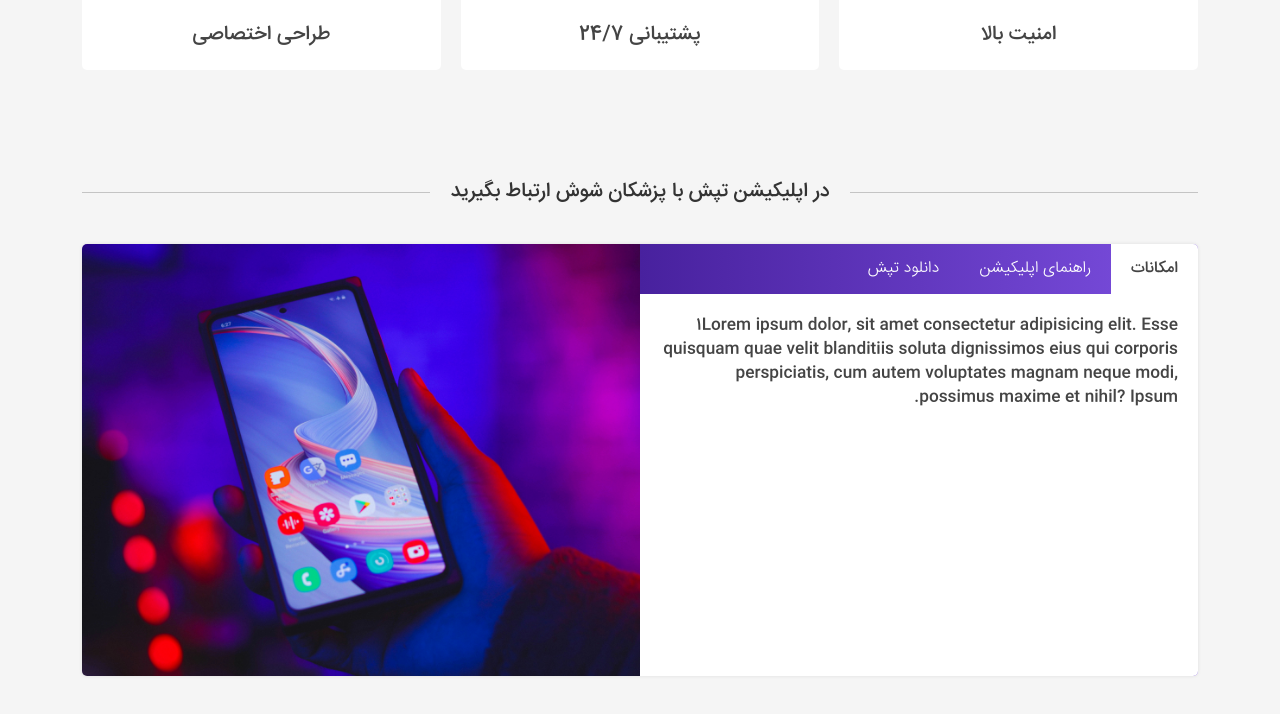
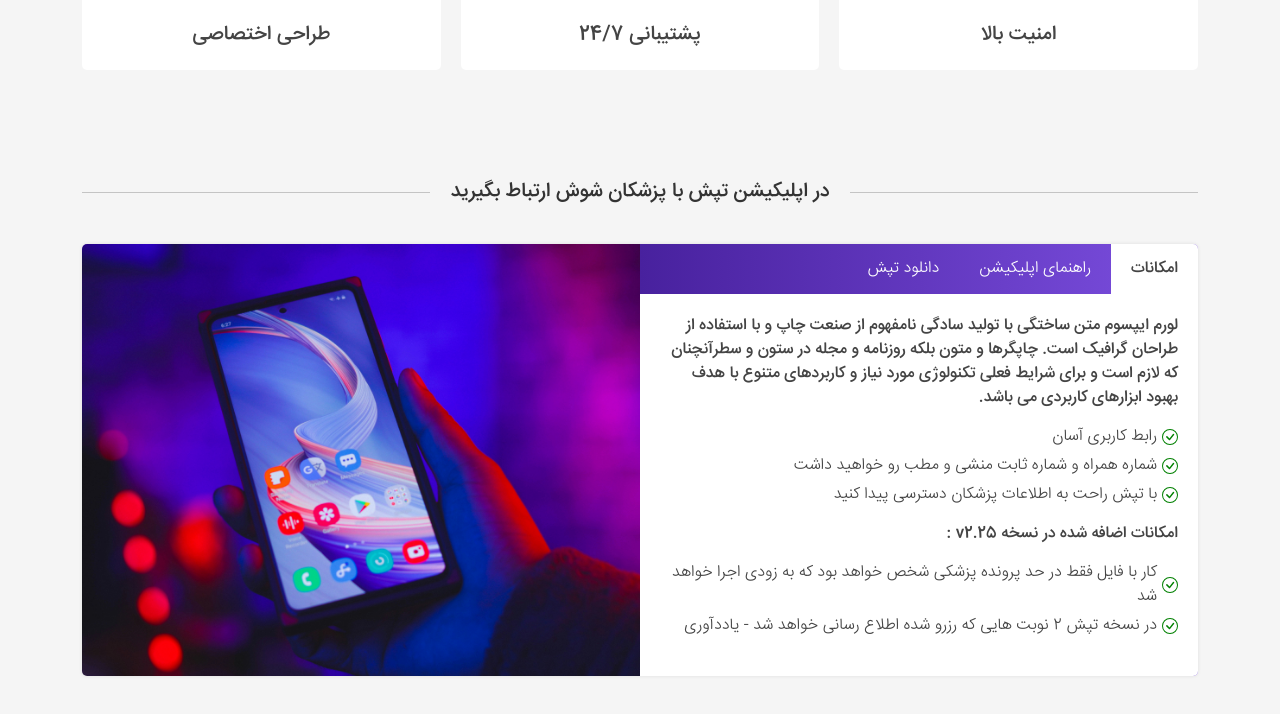
Before and after one commit to mohammaddr653/tapesh, a React (Create React App) app: page / in a window 1280 px wide. Shown: the part 2428-3142 px from the top of the page. Built offline with nearby package versions, Linux system fonts and the light colour scheme; no server answers.

Commit message:
added tapesh facilities

```diff
--- /dev/null
+++ b/public/facilities.json
@@ -0,0 +1,40 @@
+[
+    {
+        "type":"explain",
+        "array":"لورم ایپسوم متن ساختگی با تولید سادگی نامفهوم از صنعت چاپ و با استفاده از طراحان گرافیک است. چاپگرها و متون بلکه روزنامه و مجله در ستون و سطرآنچنان که لازم است و برای شرایط فعلی تکنولوژی مورد نیاز و کاربردهای متنوع با هدف بهبود ابزارهای کاربردی می باشد. "
+    },
+    {
+        "type":"li",
+        "array":"رابط کاربری آسان"
+    },
+    {
+        "type":"li",
+        "array":"شماره همراه و شماره ثابت منشی و مطب رو خواهید داشت"
+    },
+    {
+        "type":"li",
+        "array":"با تپش راحت به اطلاعات پزشکان دسترسی پیدا کنید "
+    },
+    {
+        "type":"new li title",
+        "title":"امکانات اضافه شده در نسخه v2.25 :"
+    },
+    {
+        "type":"new li",
+        "array":"کار با فایل فقط در حد پرونده پزشکی شخص خواهد بود که به زودی اجرا خواهد شد"
+    },
+    {
+        "type":"new li",
+        "array":"در نسخه تپش 2 نوبت هایی که رزرو شده اطلاع رسانی خواهد شد - یاددآوری"
+    },
+
+
+
+    {
+        "type":"setup",
+        "for":"setup",
+        "array":["ds","jljlk","sjdjlk","sdse"]
+    }
+
+
+]
--- a/src/app.jsx
+++ b/src/app.jsx
@@ -4,6 +4,7 @@ import axios from 'axios';
 import { useEffect } from 'react';
 import { useState } from 'react';
 import DoctorsInfoContext from './context/doctorsInfo';
+import FacilitiesContext from "./context/facilitiesContext";
 
 
 
@@ -12,6 +13,18 @@ import DoctorsInfoContext from './context/doctorsInfo';
 const App = () => {
   const [doctors, setDoctors] = useState([]);
   let [sliderShowDr, setSliderShowDr] = useState([]);
+  const [facilities, setFacilities] = useState([]);
+
+  useEffect(()=>{
+    async function getFacilities(){
+      const response = await axios.get("facilities.json");
+      console.log(response.data);
+      setFacilities(response.data);
+      // setSliderShowDr(response.data[0].img);
+    }
+    getFacilities();
+
+  },[])
   useEffect(() => {
     async function getData(){
         const response = await axios.get("doctors.json");
@@ -34,9 +47,14 @@ const App = () => {
   },[]);
 
   return (
-    <DoctorsInfoContext.Provider value={{doctors,setDoctors,sliderShowDr,setSliderShowDr}}>
-      <RootContainer/>
-    </DoctorsInfoContext.Provider>
+    <FacilitiesContext.Provider value={{facilities,setFacilities}}>
+      <DoctorsInfoContext.Provider value={{doctors,setDoctors,sliderShowDr,setSliderShowDr}}>
+        <RootContainer/>
+      </DoctorsInfoContext.Provider>
+    </FacilitiesContext.Provider>
+    // <FacilitiesContext.Provider value={{facilities,setFacilities}}>
+    //   <RootContainer/>
+    // </FacilitiesContext.Provider>
    );
 }
 
--- /dev/null
+++ b/src/context/facilitiesContext.js
@@ -0,0 +1,5 @@
+import { createContext } from "react";
+
+const facilitiesContext= createContext();
+
+export default facilitiesContext;
--- a/src/css/home-main-tapesh-facilities.css
+++ b/src/css/home-main-tapesh-facilities.css
@@ -96,19 +96,53 @@ div#home-main-tapesh-facilities>div.container div.facilities-body div.facilities
 div#home-main-tapesh-facilities>div.container div.facilities-body div.facilities-right div.fac-box{
     position: absolute;
     top: 50px;
+    width: 100%;
     padding: 20px;
     background-color: white;
     right: 0;
+    overflow-y: scroll;
     height: calc(100% - 50px);
     /* visibility: hidden; */
     display: none;
 
 }
+div#home-main-tapesh-facilities>div.container div.facilities-body div.facilities-right div.fac-box::-webkit-scrollbar{
+    display: none;
+
+}
 div#home-main-tapesh-facilities>div.container div.facilities-body div.facilities-right div.fac-box-show{
-
     display: block;
 }
+div#home-main-tapesh-facilities>div.container div.facilities-body div.facilities-right div.fac-box>div{
 
+    display: flex;
+    flex-direction: column;
+    gap: 5px;
+    justify-content: start;
+    align-items: start;
+
+}
+div#home-main-tapesh-facilities>div.container div.facilities-body div.facilities-right div.fac-box>div>div.facilities-explain{
+    margin-bottom: 10px;
+    font-weight: 300;
+}
+div#home-main-tapesh-facilities>div.container div.facilities-body div.facilities-right div.fac-box>div>span.facilities-span{
+    font-weight: 200;
+    display: flex;
+    flex-direction: row;
+    gap: 5px;
+    align-items: center;
+
+}
+div#home-main-tapesh-facilities>div.container div.facilities-body div.facilities-right div.fac-box>div>span.facilities-span>svg{
+    min-width: 16px;
+    height: 16px;
+
+}
+div#home-main-tapesh-facilities>div.container div.facilities-body div.facilities-right div.fac-box>div>div.new-li-title{
+    padding: 10px 0;
+    font-weight: 300;
+}
 
 
 
--- a/src/home-main-tapesh-facilities.jsx
+++ b/src/home-main-tapesh-facilities.jsx
@@ -4,10 +4,14 @@ import axios from 'axios';
 import { useEffect } from 'react';
 import { useState } from 'react';
 import { useContext } from 'react';
-import DoctorsInfoContext from './context/doctorsInfo';
+import FacilitiesContext from './context/facilitiesContext';
 import imago from './src-images/mobile.jpg';
 
 const HomeMainTapeshFacilities = () => {
+    const facilitiesContext=useContext(FacilitiesContext);
+
+
+
     return(
         <div id="home-main-tapesh-facilities">
             <div className="container">
@@ -23,19 +27,63 @@ const HomeMainTapeshFacilities = () => {
                         <div>
                             <div className='fac-title fac-title-show' index="0" onClick={accordionShow}>امکانات</div>
                             <div className='fac-box fac-box-show'>
-                                <div>1Lorem ipsum dolor, sit amet consectetur adipisicing elit. Esse quisquam quae velit blanditiis soluta dignissimos eius qui corporis perspiciatis, cum autem voluptates magnam neque modi, possimus maxime et nihil? Ipsum.</div>
+                                <div>
+                                    {facilitiesContext.facilities.map((item,index)=>{
+                                        if(item.type==="explain"){
+                                            return(
+                                                <div key={index} className='facilities-explain'>
+                                                    {item.array}
+                                                </div>
+                                            )
+                                        }
+
+                                        if(item.type==="li"){
+                                            return(
+                                                <span key={index} className=' facilities-span'>
+                                                    <svg xmlns="http://www.w3.org/2000/svg" width="16" height="16" fill="green" class="bi bi-check-circle" viewBox="0 0 16 16">
+                                                      <path d="M8 15A7 7 0 1 1 8 1a7 7 0 0 1 0 14m0 1A8 8 0 1 0 8 0a8 8 0 0 0 0 16"/>
+                                                      <path d="m10.97 4.97-.02.022-3.473 4.425-2.093-2.094a.75.75 0 0 0-1.06 1.06L6.97 11.03a.75.75 0 0 0 1.079-.02l3.992-4.99a.75.75 0 0 0-1.071-1.05"/>
+                                                    </svg>
+                                                    {item.array}
+                                                </span>
+                                            )
+                                        }
+                                        if(item.type==="new li title"){
+                                            return(
+                                                <div key={index} className='new-li-title'>{item.title}</div>
+                                            )
+                                        }
+                                        if(item.type==="new li"){
+                                            return(
+                                                <>
+                                                    <span key={index} className=' facilities-span'>
+                                                        <svg xmlns="http://www.w3.org/2000/svg" fill="green" class="bi bi-check-circle" viewBox="0 0 16 16">
+                                                          <path d="M8 15A7 7 0 1 1 8 1a7 7 0 0 1 0 14m0 1A8 8 0 1 0 8 0a8 8 0 0 0 0 16"/>
+                                                          <path d="m10.97 4.97-.02.022-3.473 4.425-2.093-2.094a.75.75 0 0 0-1.06 1.06L6.97 11.03a.75.75 0 0 0 1.079-.02l3.992-4.99a.75.75 0 0 0-1.071-1.05"/>
+                                                        </svg>
+                                                        {item.array}
+                                                    </span>
+
+                                                </>
+                                            )
+                                        }
+
+
+
+                                    })}
+                                </div>
                             </div>
                         </div>
                         <div>
                             <div className='fac-title' index="1" onClick={accordionShow}>راهنمای  اپلیکیشن</div>
                             <div className='fac-box'>
-                                <div>2Lorem ipsum dolor, sit amet consectetur adipisicing elit. Esse quisquam quae velit blanditiis soluta dignissimos eius qui corporis perspiciatis, cum autem voluptates magnam neque modi, possimus maxime et nihil? Ipsum.</div>
+                                <div>راهنمای اپلیکیشن</div>
                             </div>
                         </div>
                         <div>
                             <div className='fac-title' index="2" onClick={accordionShow}>دانلود تپش</div>
                             <div className='fac-box'>
-                                <div>3Lorem ipsum dolor, sit amet consectetur adipisicing elit. Esse quisquam quae velit blanditiis soluta dignissimos eius qui corporis perspiciatis, cum autem voluptates magnam neque modi, possimus maxime et nihil? Ipsum.</div>
+                                <div>دانلود اپلیکیشن تپش</div>
                             </div>
                         </div>
 
```
